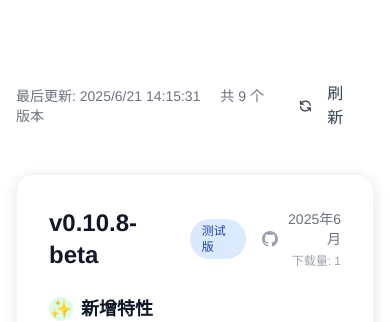
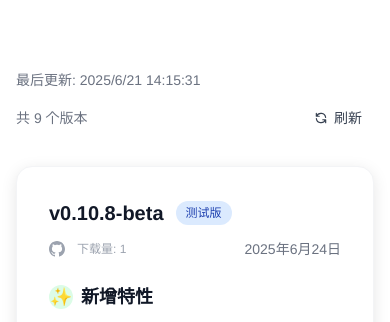
Before and after one commit to youzhiran/counters-web, a Nuxt app: page /changelog in a window 390 px wide. Shown: the part 346-668 px from the top of the page. Built offline with nearby package versions, Linux system fonts and the light colour scheme; no server answers.

Commit message:
样式调整

```diff
--- a/components/ChangelogLoader.vue
+++ b/components/ChangelogLoader.vue
@@ -3,7 +3,7 @@
     <!-- 加载状态 -->
     <div v-if="loading" class="text-center py-12">
       <div class="inline-flex items-center justify-center w-12 h-12 mb-4">
-        <div class="w-8 h-8 border-2 border-primary-200 border-t-primary-600 rounded-full animate-spin"></div>
+        <div class="w-8 h-8 border-2 border-primary-200 border-t-primary-600 rounded-full animate-spin"/>
       </div>
       <p class="text-gray-600">正在从 GitHub 获取最新更新日志...</p>
     </div>
@@ -11,8 +11,14 @@
     <!-- 错误状态 -->
     <div v-else-if="error" class="text-center py-12">
       <div class="text-red-500 mb-4">
-        <svg class="w-12 h-12 mx-auto mb-2" fill="none" stroke="currentColor" viewBox="0 0 24 24">
-          <path stroke-linecap="round" stroke-linejoin="round" stroke-width="2" d="M12 9v2m0 4h.01m-6.938 4h13.856c1.54 0 2.502-1.667 1.732-2.5L13.732 4c-.77-.833-1.964-.833-2.732 0L4.082 16.5c-.77.833.192 2.5 1.732 2.5z" />
+        <svg class="w-12 h-12 mx-auto mb-2"
+             fill="none"
+             stroke="currentColor"
+             viewBox="0 0 24 24">
+          <path stroke-linecap="round"
+                stroke-linejoin="round"
+                stroke-width="2"
+                d="M12 9v2m0 4h.01m-6.938 4h13.856c1.54 0 2.502-1.667 1.732-2.5L13.732 4c-.77-.833-1.964-.833-2.732 0L4.082 16.5c-.77.833.192 2.5 1.732 2.5z"/>
         </svg>
         <h3 class="text-lg font-semibold text-gray-900 mb-2">获取更新日志失败</h3>
         <p class="text-gray-600 mb-4">{{ error }}</p>
@@ -35,8 +41,10 @@
 
     <!-- 成功状态 -->
     <div v-else-if="versions.length > 0">
-      <!-- 刷新按钮 -->
-      <div class="flex justify-between items-center mb-8">
+      <!-- 刷新按钮区域 -->
+      <div class="mb-8">
+        <!-- 桌面端布局 -->
+        <div class="hidden sm:flex justify-between items-center">
           <div class="text-sm text-gray-500">
             <span>最后更新: {{ lastUpdated }}</span>
             <span v-if="versions.length > 0" class="ml-4">
@@ -55,10 +63,48 @@
                 stroke="currentColor"
                 viewBox="0 0 24 24"
             >
-            <path stroke-linecap="round" stroke-linejoin="round" stroke-width="2" d="M4 4v5h.582m15.356 2A8.001 8.001 0 004.582 9m0 0H9m11 11v-5h-.581m0 0a8.003 8.003 0 01-15.357-2m15.357 2H15" />
+              <path stroke-linecap="round"
+                    stroke-linejoin="round"
+                    stroke-width="2"
+                    d="M4 4v5h.582m15.356 2A8.001 8.001 0 004.582 9m0 0H9m11 11v-5h-.581m0 0a8.003 8.003 0 01-15.357-2m15.357 2H15"/>
             </svg>
             {{ refreshing ? '刷新中...' : '刷新' }}
           </button>
+        </div>
+
+        <!-- 移动端布局 -->
+        <div class="sm:hidden">
+          <!-- 第一行：最后更新时间 -->
+          <div class="text-sm text-gray-500 mb-3">
+            最后更新: {{ lastUpdated }}
+          </div>
+
+          <!-- 第二行：版本数量和刷新按钮 -->
+          <div class="flex justify-between items-center">
+            <div v-if="versions.length > 0" class="text-sm text-gray-500">
+              共 {{ versions.length }} 个版本
+            </div>
+            <button
+                @click="refresh"
+                :disabled="refreshing"
+                class="btn-apple bg-transparent border-gray-300 text-gray-700 hover:bg-gray-50 disabled:opacity-50 text-sm px-3 py-1.5"
+            >
+              <svg
+                  class="w-3.5 h-3.5 mr-1.5"
+                  :class="{ 'animate-spin': refreshing }"
+                  fill="none"
+                  stroke="currentColor"
+                  viewBox="0 0 24 24"
+              >
+                <path stroke-linecap="round"
+                      stroke-linejoin="round"
+                      stroke-width="2"
+                      d="M4 4v5h.582m15.356 2A8.001 8.001 0 004.582 9m0 0H9m11 11v-5h-.581m0 0a8.003 8.003 0 01-15.357-2m15.357 2H15"/>
+              </svg>
+              {{ refreshing ? '刷新中...' : '刷新' }}
+            </button>
+          </div>
+        </div>
       </div>
 
       <!-- 版本列表 -->
@@ -75,8 +121,14 @@
     <!-- 空状态 -->
     <div v-else class="text-center py-12">
       <div class="text-gray-400 mb-4">
-        <svg class="w-12 h-12 mx-auto mb-2" fill="none" stroke="currentColor" viewBox="0 0 24 24">
-          <path stroke-linecap="round" stroke-linejoin="round" stroke-width="2" d="M9 12h6m-6 4h6m2 5H7a2 2 0 01-2-2V5a2 2 0 012-2h5.586a1 1 0 01.707.293l5.414 5.414a1 1 0 01.293.707V19a2 2 0 01-2 2z" />
+        <svg class="w-12 h-12 mx-auto mb-2"
+             fill="none"
+             stroke="currentColor"
+             viewBox="0 0 24 24">
+          <path stroke-linecap="round"
+                stroke-linejoin="round"
+                stroke-width="2"
+                d="M9 12h6m-6 4h6m2 5H7a2 2 0 01-2-2V5a2 2 0 012-2h5.586a1 1 0 01.707.293l5.414 5.414a1 1 0 01.293.707V19a2 2 0 01-2 2z"/>
         </svg>
         <h3 class="text-lg font-semibold text-gray-900 mb-2">暂无更新日志</h3>
         <p class="text-gray-600">未找到任何版本信息</p>
@@ -135,7 +187,7 @@ const showingFallback = ref(false)
 
 // GitHub API
 console.log('初始化 GitHub API...')
-const { getVersions } = useGitHubAPI()
+const {getVersions} = useGitHubAPI()
 console.log('GitHub API 初始化完成')
 
 // 加载版本数据
@@ -174,7 +226,11 @@ const loadVersions = async () => {
   } finally {
     loading.value = false
     refreshing.value = false
-    console.log('加载完成，最终状态:', { loading: loading.value, error: error.value, versionsCount: versions.value.length })
+    console.log('加载完成，最终状态:', {
+      loading: loading.value,
+      error: error.value,
+      versionsCount: versions.value.length
+    })
   }
 }
 
--- a/components/VersionCard.vue
+++ b/components/VersionCard.vue
@@ -1,7 +1,9 @@
 <template>
   <div class="card-apple p-8">
     <!-- 版本头部 -->
-    <div class="flex items-center justify-between mb-6">
+    <div class="mb-6">
+      <!-- 桌面端布局 -->
+      <div class="hidden sm:flex items-center justify-between">
         <div class="flex items-center space-x-4">
           <h3 class="text-2xl font-bold text-gray-900">
             {{ version.version }}
@@ -32,11 +34,59 @@
         </div>
         <div class="text-right">
           <div class="text-gray-500 text-sm">
-          {{ version.date }}
+            {{ formatDateWithDay(version.date) }}
           </div>
           <!-- 下载统计 -->
           <div v-if="version.downloadCount !== undefined" class="text-xs text-gray-400 mt-1">
             下载量: {{ version.downloadCount.toLocaleString() }}
+          </div>
+        </div>
+      </div>
+
+      <!-- 移动端布局 -->
+      <div class="sm:hidden">
+        <!-- 第一行：版本号和类型 -->
+        <div class="flex items-center space-x-3 mb-3">
+          <h3 class="text-xl font-bold text-gray-900">
+            {{ version.version }}
+          </h3>
+          <span
+            :class="[
+              'px-2.5 py-1 rounded-full text-xs font-medium',
+              version.type === 'release'
+                ? 'bg-green-100 text-green-800'
+                : 'bg-blue-100 text-blue-800'
+            ]"
+          >
+            {{ version.type === 'release' ? '预正式版' : '测试版' }}
+          </span>
+        </div>
+
+        <!-- 第二行：GitHub 链接、下载统计、日期 -->
+        <div class="flex items-center justify-between text-sm">
+          <div class="flex items-center space-x-3">
+            <!-- GitHub 链接 -->
+            <a
+              v-if="version.url"
+              :href="version.url"
+              target="_blank"
+              rel="noopener noreferrer"
+              class="text-gray-400 hover:text-gray-600 transition-colors"
+              title="在 GitHub 上查看"
+            >
+              <svg class="w-4 h-4" fill="currentColor" viewBox="0 0 24 24">
+                <path d="M12 0c-6.626 0-12 5.373-12 12 0 5.302 3.438 9.8 8.207 11.387.599.111.793-.261.793-.577v-2.234c-3.338.726-4.033-1.416-4.033-1.416-.546-1.387-1.333-1.756-1.333-1.756-1.089-.745.083-.729.083-.729 1.205.084 1.839 1.237 1.839 1.237 1.07 1.834 2.807 1.304 3.492.997.107-.775.418-1.305.762-1.604-2.665-.305-5.467-1.334-5.467-5.931 0-1.311.469-2.381 1.236-3.221-.124-.303-.535-1.524.117-3.176 0 0 1.008-.322 3.301 1.23.957-.266 1.983-.399 3.003-.404 1.02.005 2.047.138 3.006.404 2.291-1.552 3.297-1.23 3.297-1.23.653 1.653.242 2.874.118 3.176.77.84 1.235 1.911 1.235 3.221 0 4.609-2.807 5.624-5.479 5.921.43.372.823 1.102.823 2.222v3.293c0 .319.192.694.801.576 4.765-1.589 8.199-6.086 8.199-11.386 0-6.627-5.373-12-12-12z"/>
+              </svg>
+            </a>
+            <!-- 下载统计 -->
+            <div v-if="version.downloadCount !== undefined" class="text-xs text-gray-400">
+              下载量: {{ version.downloadCount.toLocaleString() }}
+            </div>
+          </div>
+          <!-- 日期 -->
+          <div class="text-gray-500">
+            {{ formatDateWithDay(version.date) }}
+          </div>
         </div>
       </div>
     </div>
@@ -124,4 +174,14 @@ interface Props {
 }
 
 defineProps<Props>()
+
+/**
+ * 格式化日期显示
+ * @param date 日期字符串，如 "2025年6月24日"
+ * @returns 格式化后的日期字符串
+ */
+const formatDateWithDay = (date: string): string => {
+  if (!date) return ''
+  return date
+}
 </script>
--- a/composables/useGitHubAPI.ts
+++ b/composables/useGitHubAPI.ts
@@ -123,9 +123,12 @@ export const useGitHubAPI = () => {
   const convertReleaseToVersion = (release: GitHubRelease): ParsedVersion => {
     const {features, improvements, fixes} = parseReleaseBody(release.body)
 
-    // 格式化日期
+    // 格式化日期 - 包含完整的年月日信息
     const publishDate = new Date(release.published_at)
-    const formattedDate = `${publishDate.getFullYear()}年${publishDate.getMonth() + 1}月`
+    const year = publishDate.getFullYear()
+    const month = publishDate.getMonth() + 1
+    const day = publishDate.getDate()
+    const formattedDate = `${year}年${month}月${day}日`
 
     // 计算总下载量
     const downloadCount = release.assets.reduce((total, asset) => total + asset.download_count, 0)
--- a/public/api/fallback-versions.json
+++ b/public/api/fallback-versions.json
@@ -2,7 +2,7 @@
   "versions": [
     {
       "version": "v0.10.8-beta",
-      "date": "2025年6月",
+      "date": "2025年6月24日",
       "type": "beta",
       "features": [
         "新增启动时检查更新选项，支持不检查、正式版、测试版选项",
@@ -20,7 +20,7 @@
     },
     {
       "version": "v0.10.7-rc3",
-      "date": "2025年6月",
+      "date": "2025年6月19日",
       "type": "release",
       "features": [
         "全新设计的局域网联机状态，信息更详细，支持重连、管理等功能",
@@ -36,7 +36,7 @@
     },
     {
       "version": "v0.10.6-beta",
-      "date": "2025年6月",
+      "date": "2025年6月16日",
       "type": "beta",
       "features": [
         "全新设计的局域网联机状态，信息更详细，支持重连、管理等功能",
@@ -53,7 +53,7 @@
     },
     {
       "version": "v0.10.5-rc2",
-      "date": "2025年6月",
+      "date": "2025年6月12日",
       "type": "release",
       "features": [
         "新增 麻将 模板，支持显示为 2 位小数计分",
@@ -81,7 +81,7 @@
     },
     {
       "version": "v0.10.4-rc1",
-      "date": "2025年6月",
+      "date": "2025年6月11日",
       "type": "release",
       "features": [
         "新增 麻将 模板，支持显示为 2 位小数计分",
@@ -108,7 +108,7 @@
     },
     {
       "version": "v0.10.3-beta",
-      "date": "2025年6月",
+      "date": "2025年6月3日",
       "type": "beta",
       "features": [
         "新增字体选择功能",
@@ -127,7 +127,7 @@
     },
     {
       "version": "v0.9.14-rc1",
-      "date": "2025年4月",
+      "date": "2025年4月18日",
       "type": "release",
       "features": [
         "全新设计的计分流程及玩家管理，优化搜索玩家界面，玩家头像可显示emoji",
@@ -150,7 +150,7 @@
     },
     {
       "version": "v0.8.16-rc2",
-      "date": "2025年3月",
+      "date": "2025年3月6日",
       "type": "release",
       "features": [],
       "improvements": [],
@@ -161,7 +161,7 @@
     },
     {
       "version": "v0.8.15-rc1",
-      "date": "2025年3月",
+      "date": "2025年3月5日",
       "type": "release",
       "features": [],
       "improvements": [],
@@ -171,7 +171,7 @@
       "downloadCount": 2
     }
   ],
-  "generatedAt": "2025-06-25T03:16:01.353Z",
+  "generatedAt": "2025-06-25T04:24:03.369Z",
   "source": "github-api",
   "count": 9
 }
```
Also changed, not shown: scripts/generate-fallback-versions.js (+5 -2 lines). Lines whose indentation alone changed are shown as unchanged.
